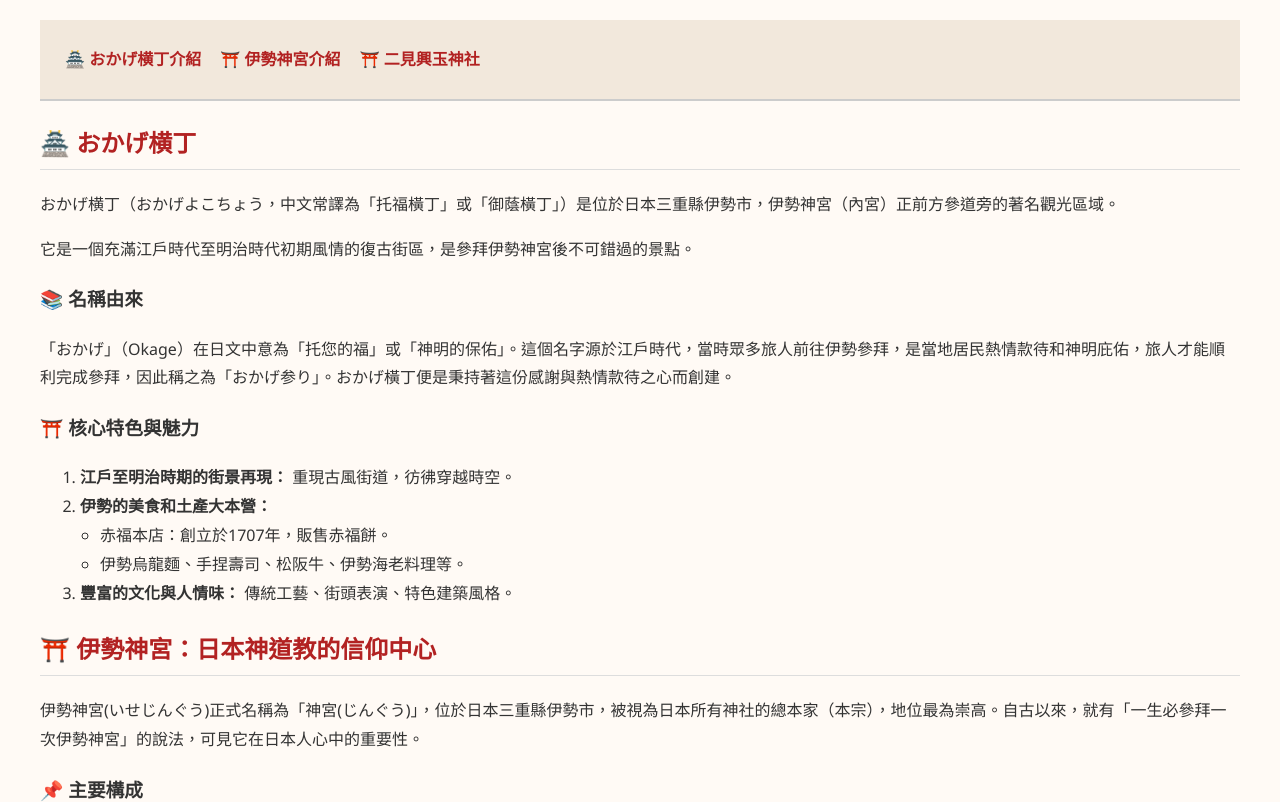
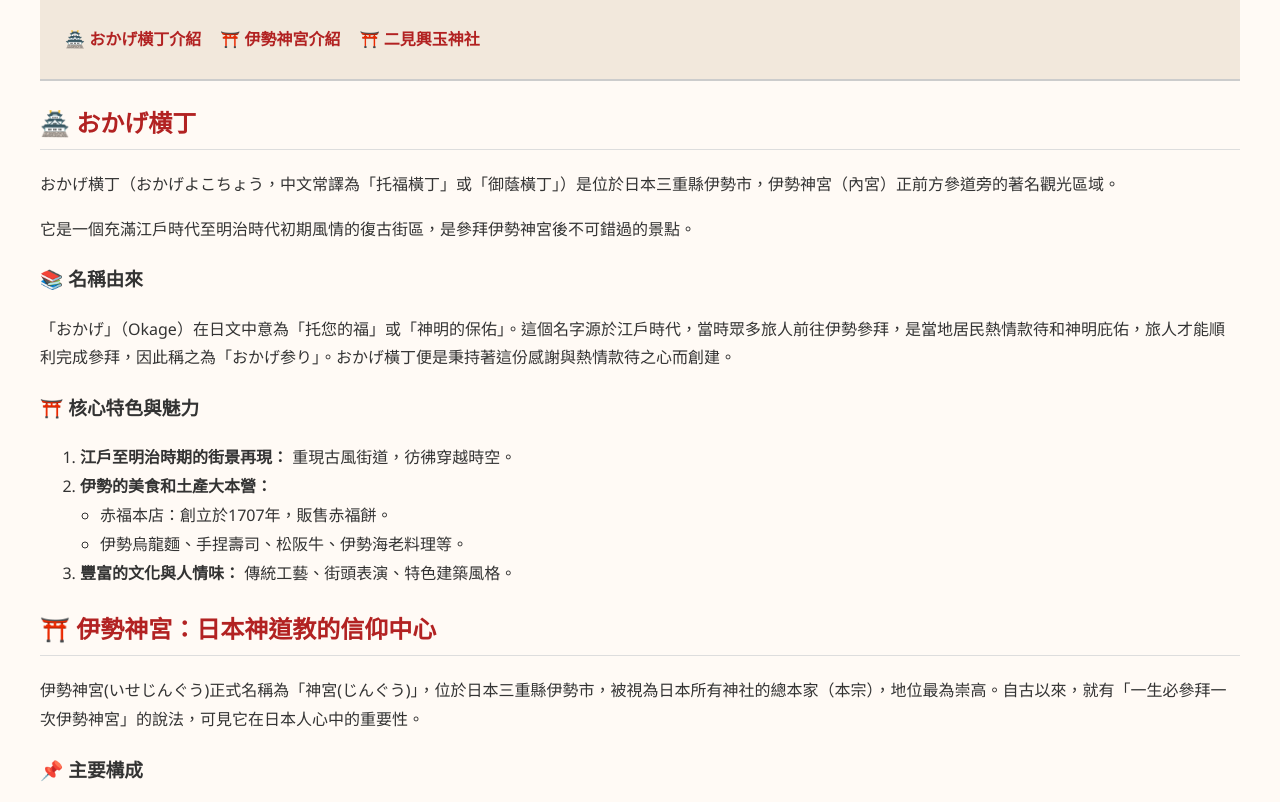
Before and after one commit to kate0208/html_test, a plain HTML site: page day2/index.html in a window 1280 px wide. Shown: the top 802 px of the page. Drawn offline with Linux system fonts and the light colour scheme.

Commit message:
Adjust margin and padding in index.html

```diff
--- a/day2/index.html
+++ b/day2/index.html
@@ -7,8 +7,8 @@
     body {
       font-family: "Segoe UI", "Noto Sans TC", sans-serif;
       line-height: 1.8;
-      margin: 20px;
-      padding: 0 20px;
+      margin: 0;
+      padding: 0 40px;
       background-color: #fffaf5;
       color: #333;
     }
```
